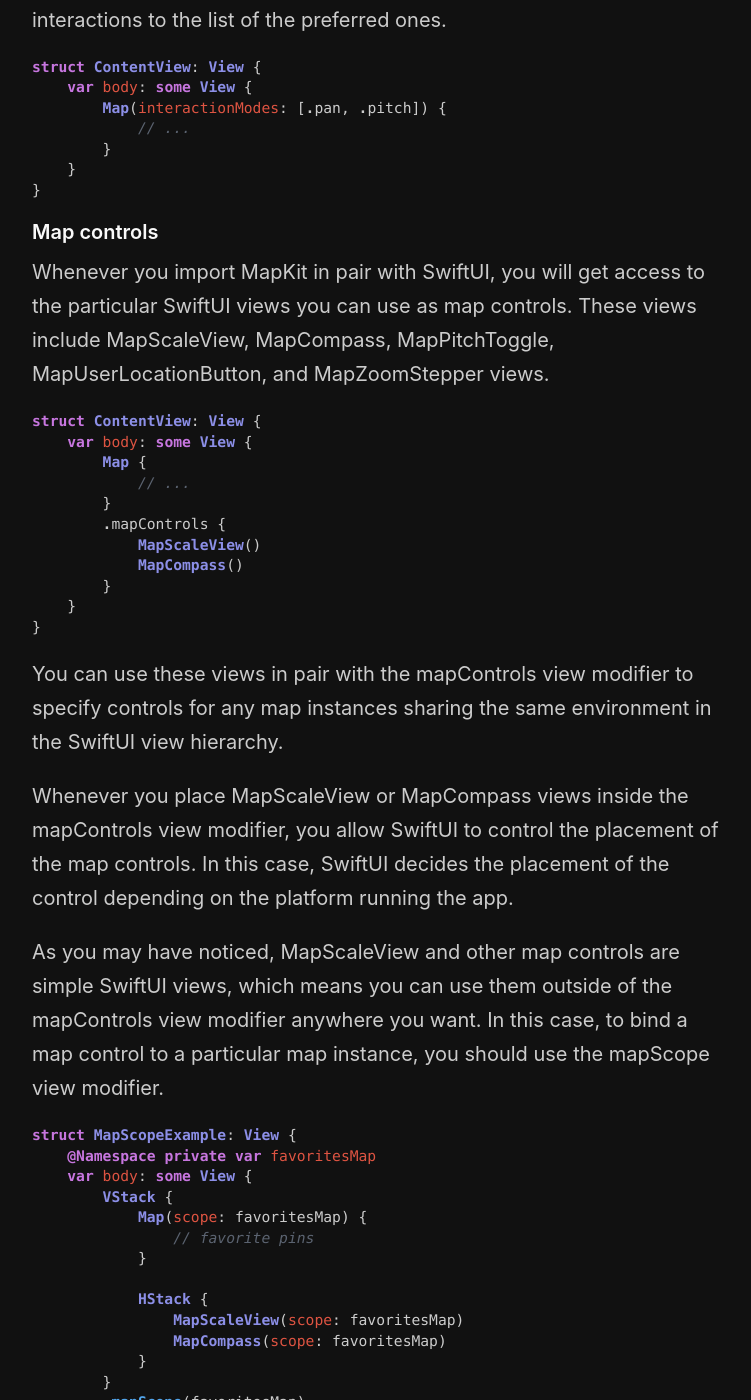
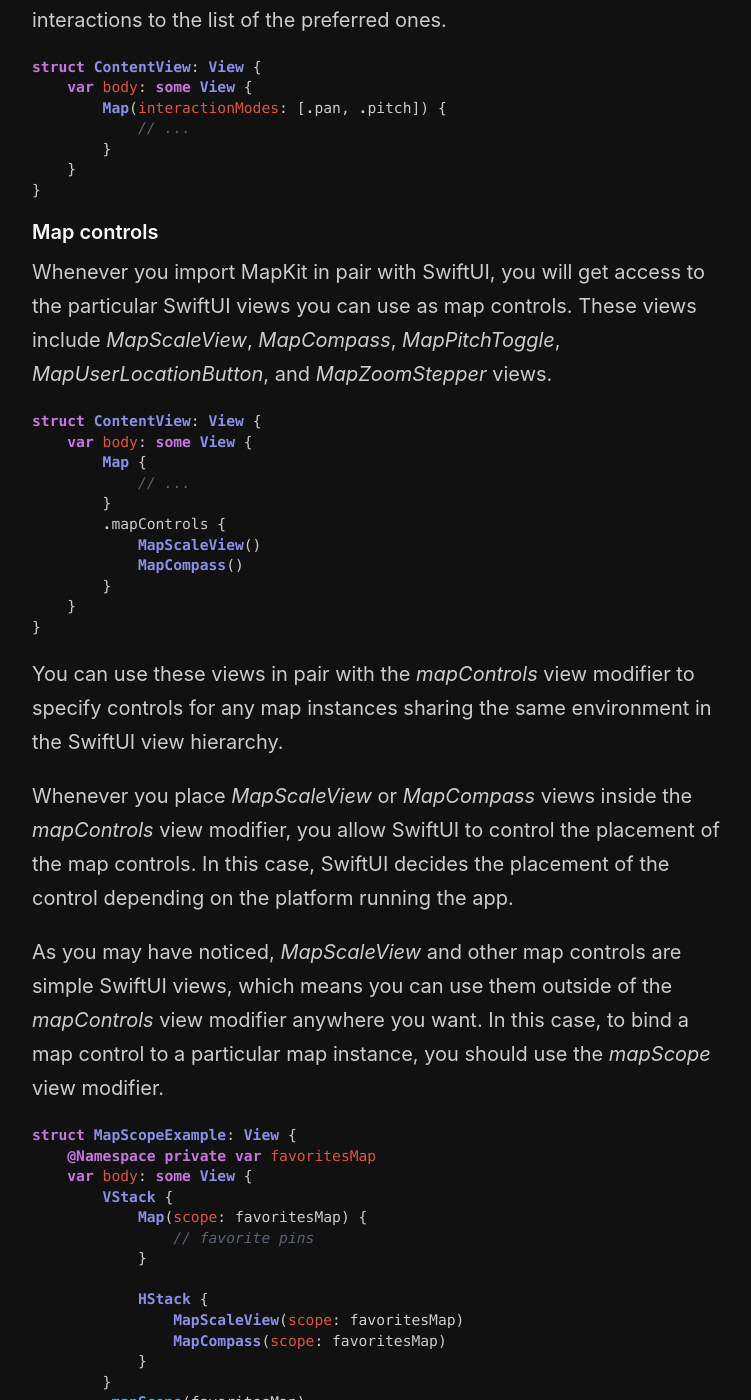
Before and after one commit to mecid/mecid.github.io, a Jekyll site: the page built from _posts/2023-12-05-mastering-mapkit-in-swiftui-customizations.md, in a window 1280 px wide and 1400 px high, scrolled down 2242 px. Shown: the whole window, without its empty margins (258-1009 px from the left). Built offline with Jekyll 4.4.1, drawn with Linux system fonts in a browser that asks for light colours; some of the changed text lies outside the part shown.

Commit message:
map configuration post formatted

````diff
--- a/_posts/2023-12-05-mastering-mapkit-in-swiftui-customizations.md
+++ b/_posts/2023-12-05-mastering-mapkit-in-swiftui-customizations.md
@@ -10,7 +10,7 @@
 {% include friends.html %}
 
 #### Map style
-The new MapKit API introduces the mapStyle view modifier, allowing us to customize the style of the data presented on the map.
+The new MapKit API introduces the *mapStyle* view modifier, allowing us to customize the style of the data presented on the map.
 
 ```swift
 struct ContentView: View {
@@ -23,11 +23,11 @@
 }
 ```
 
-As you can see in the example above, we use the mapStyle view modifier with the imagery style and realistic elevation. Another option for the elevation parameter of the imagery style is flat.
+As you can see in the example above, we use the *mapStyle* view modifier with the *imagery* style and realistic elevation. Another option for the elevation parameter of the imagery style is flat.
 
 ![imagery-map](/public/map4.png)
 
-SwiftUI provides us with a set of predefined and configurable map styles. In the previous example, we used a style called imagery. By default, the SwiftUI framework uses the standard style. The standard style allows us to configure the elevation of the map, points of interest we want to include or exclude from the map, and whenever we need to show traffic.
+SwiftUI provides us with a set of predefined and configurable map styles. In the previous example, we used a style called *imagery*. By default, the SwiftUI framework uses the *standard* style. The standard style allows us to configure the elevation of the map, points of interest we want to include or exclude from the map, and whenever we need to show traffic.
 
 ```swift
 struct ContentView: View {
@@ -46,7 +46,7 @@
 }
 ```
 
-Another option is the hybrid style, allowing us to display imagery, roads, and road names on the map. The hybrid style also configures elevation, traffic, and points of interest.
+Another option is the *hybrid* style, allowing us to display imagery, roads, and road names on the map. The hybrid style also configures elevation, traffic, and points of interest.
 
 ```swift
 struct ContentView: View {
@@ -66,7 +66,7 @@
 ```
 
 #### Map interactions
-MapKit supports different types of interactions with the map. You can zoom, pan, pitch, and rotate the content on the map. By default, SwiftUI activates all of the available gestures. But you can easily limit available interactions to the list of the preferred ones.
+MapKit supports different types of interactions with the map. You can *zoom*, *pan*, *pitch*, and *rotate* the content on the map. By default, SwiftUI activates all of the available gestures. But you can easily limit available interactions to the list of the preferred ones.
 
 ```swift
 struct ContentView: View {
@@ -79,7 +79,7 @@
 ```
 
 #### Map controls
-Whenever you import MapKit in pair with SwiftUI, you will get access to the particular SwiftUI views you can use as map controls. These views include MapScaleView, MapCompass, MapPitchToggle, MapUserLocationButton, and MapZoomStepper views.
+Whenever you import MapKit in pair with SwiftUI, you will get access to the particular SwiftUI views you can use as map controls. These views include *MapScaleView*, *MapCompass*, *MapPitchToggle*, *MapUserLocationButton*, and *MapZoomStepper* views.
 
 ```swift
 struct ContentView: View {
@@ -95,11 +95,11 @@
 }
 ```
 
-You can use these views in pair with the mapControls view modifier to specify controls for any map instances sharing the same environment in the SwiftUI view hierarchy.
+You can use these views in pair with the *mapControls* view modifier to specify controls for any map instances sharing the same environment in the SwiftUI view hierarchy.
 
-Whenever you place MapScaleView or MapCompass views inside the mapControls view modifier, you allow SwiftUI to control the placement of the map controls. In this case, SwiftUI decides the placement of the control depending on the platform running the app.
+Whenever you place *MapScaleView* or *MapCompass* views inside the *mapControls* view modifier, you allow SwiftUI to control the placement of the map controls. In this case, SwiftUI decides the placement of the control depending on the platform running the app.
 
-As you may have noticed, MapScaleView and other map controls are simple SwiftUI views, which means you can use them outside of the mapControls view modifier anywhere you want. In this case, to bind a map control to a particular map instance, you should use the mapScope view modifier.
+As you may have noticed, *MapScaleView* and other map controls are simple SwiftUI views, which means you can use them outside of the *mapControls* view modifier anywhere you want. In this case, to bind a map control to a particular map instance, you should use the *mapScope* view modifier.
 
 ```swift
 struct MapScopeExample: View {
@@ -120,7 +120,7 @@
 }
 ```
 
-You can also use the mapControlVisibility view modifier when you need to change the automatic visibility configuration to always visible or hidden.
+You can also use the *mapControlVisibility* view modifier when you need to change the automatic visibility configuration to always visible or hidden.
 
 ```swift
 struct MapScopeExample: View {
````
